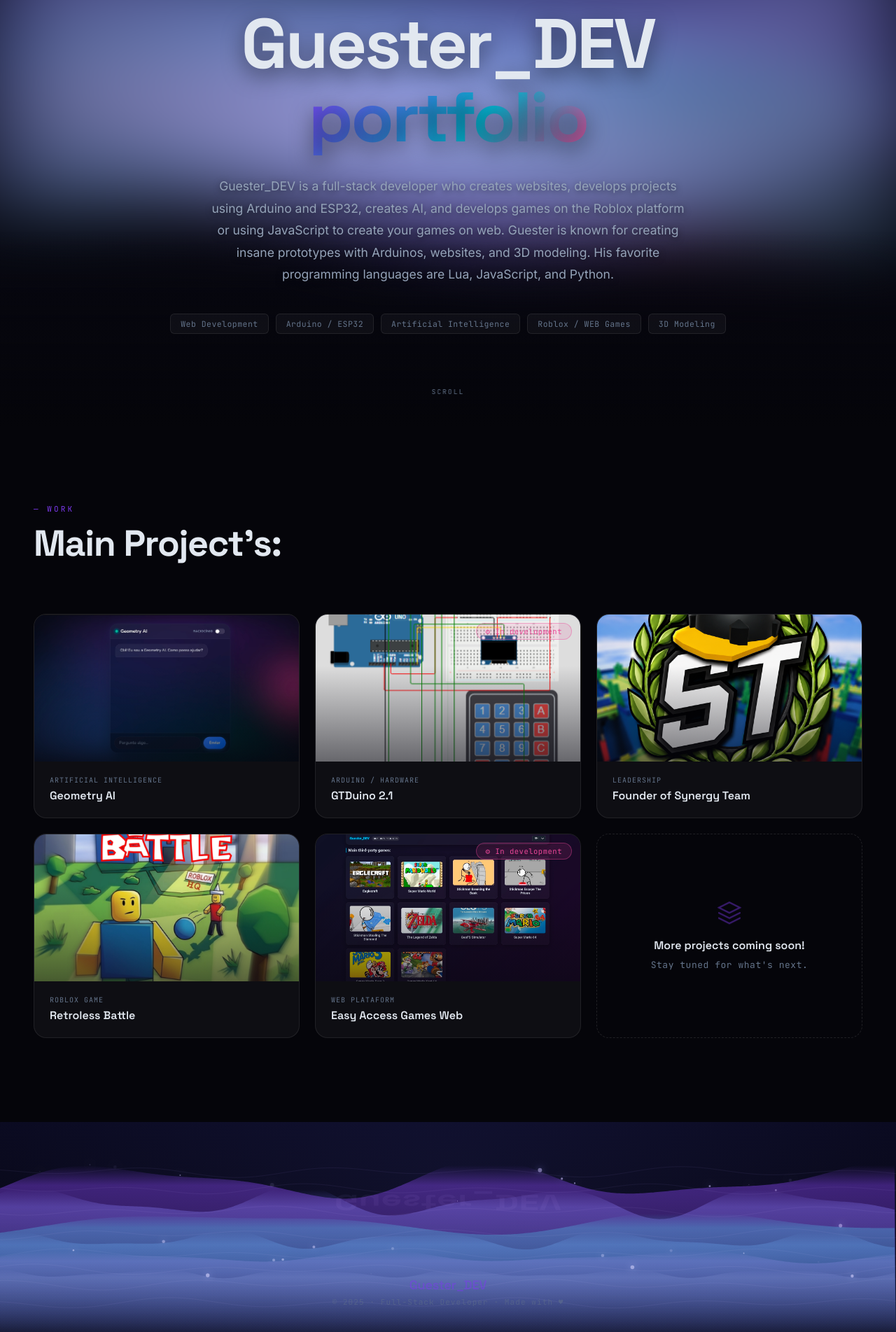
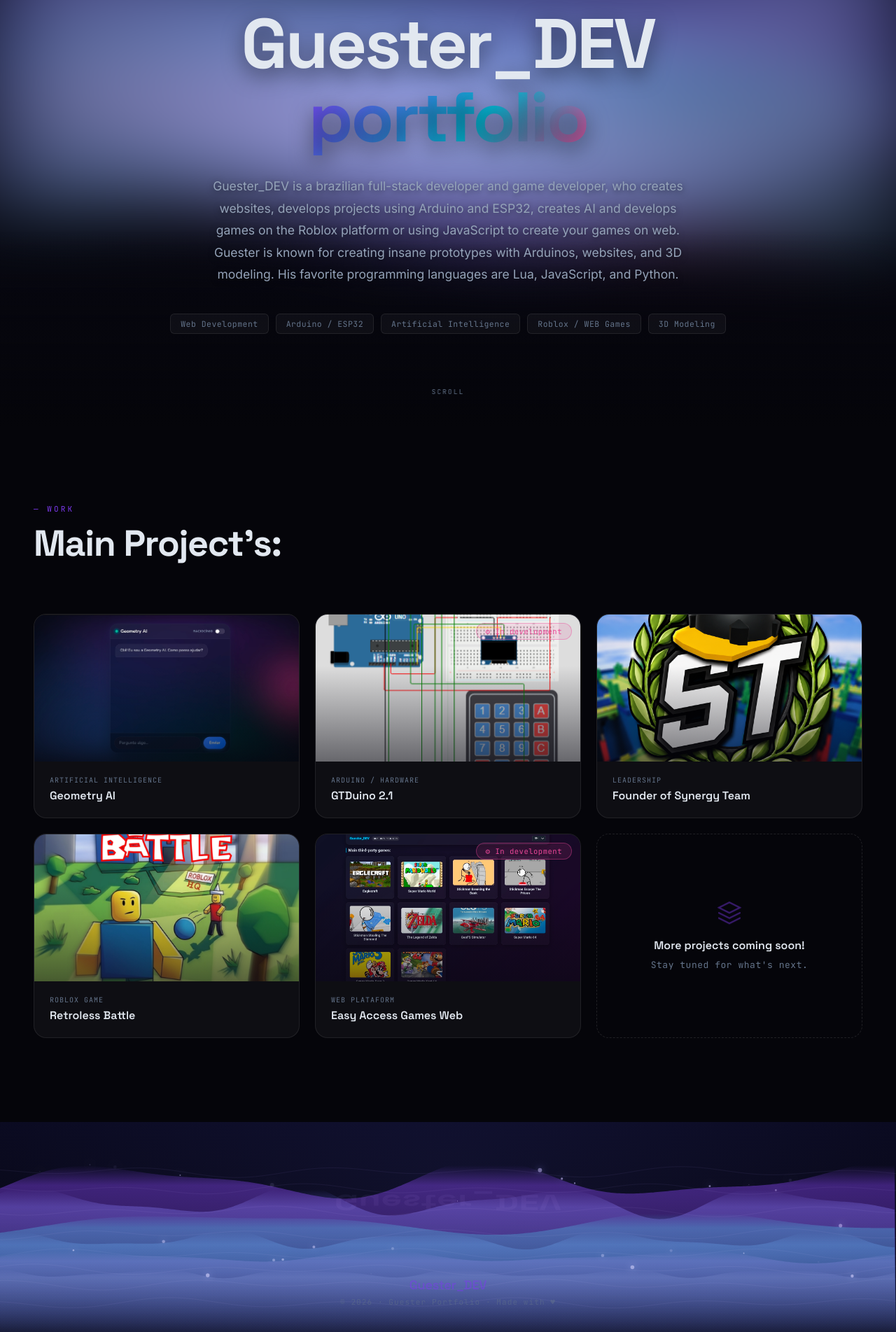
Before and after one commit to GuestzinDEV/My-Portfolio, a Flask app: page / in a window 1280 px wide. Shown: the part 190-2093 px from the top of the page at 70% size. Run offline with Flask 3, Linux system fonts and the light colour scheme.

Commit message:
Atualizar o index.html

```diff
--- a/templates/index.html
+++ b/templates/index.html
@@ -31,8 +31,8 @@
       </h1>
 
       <p class="hero-desc">
-        Guester_DEV is a full-stack developer who creates websites, develops
-        projects using Arduino and ESP32, creates AI, and develops games on the
+        Guester_DEV is a brazilian full-stack developer and game developer, who creates websites, develops
+        projects using Arduino and ESP32, creates AI and develops games on the
         Roblox platform or using JavaScript to create your games on web. Guester is known for creating insane prototypes with Arduinos, websites, and 3D modeling. His favorite programming languages are Lua, JavaScript, and Python.
       </p>
 
@@ -186,7 +186,7 @@
     <canvas id="water-canvas"></canvas>
     <div class="footer-content">
       <p class="footer-sig">Guester_DEV</p>
-      <p class="footer-text">© 2025 · Full-Stack Developer · Made with ♥</p>
+      <p class="footer-text">© 2026 · Guester Portfolio · Made with ♥</p>
     </div>
   </footer>
 
```
